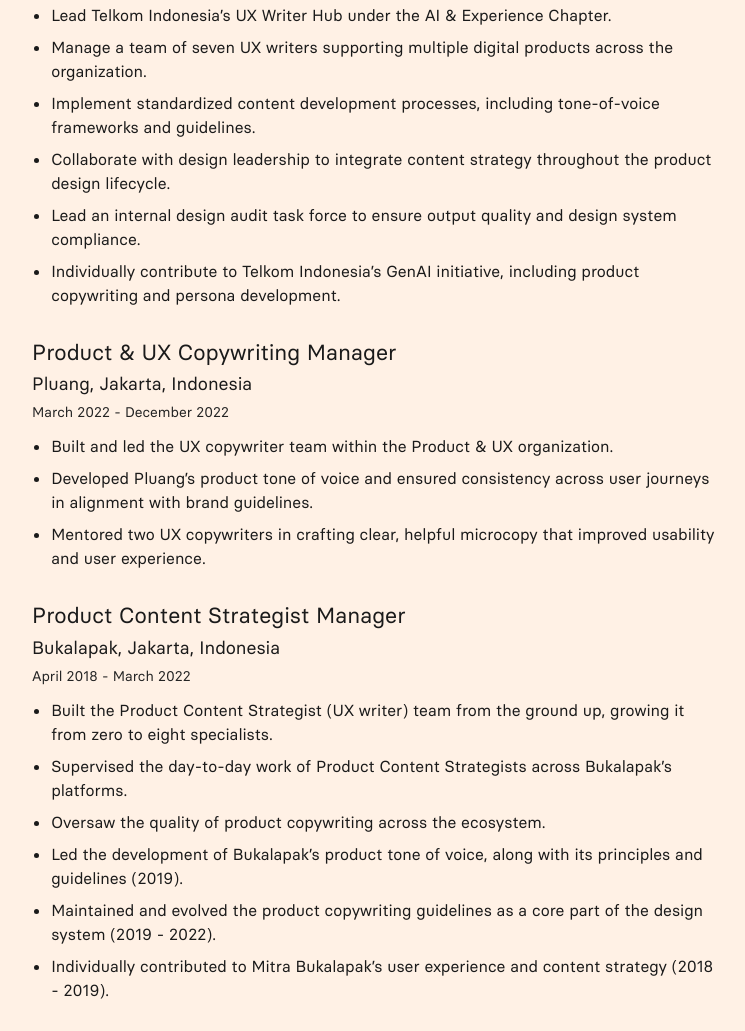
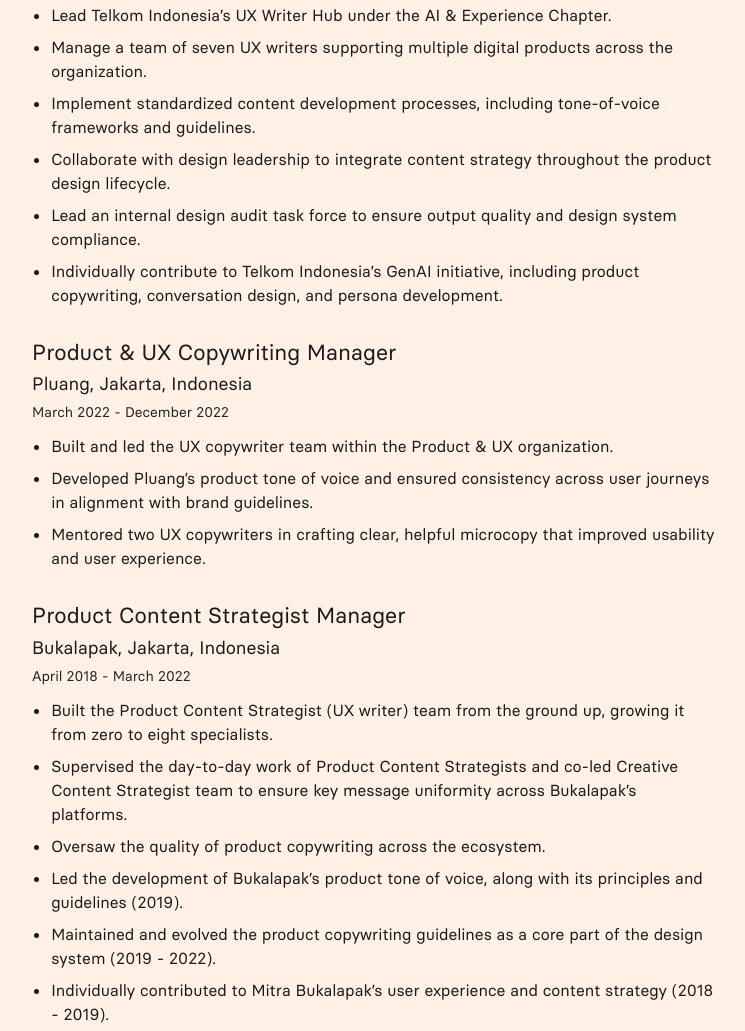
Before and after one commit to funkadr0me/funkadr0me.github.io, an Astro site: page /resume in a window 1280 px wide. Shown: the part 749-1780 px from the top of the page, without its empty margins (416-1161 px from the left). Built offline with nearby package versions, Linux system fonts and the light colour scheme; Astro itself is replaced by a stand-in of ours.

Commit message:
Update two resume bullets: conversation design, Creative Content Strategist team
The Telkom GenAI bullet now names conversation design, and the Bukalapak
supervision bullet covers co-leading the Creative Content Strategist team.
PDF reprinted. CLAUDE.md now says the hero Resume button opens /resume/.

Co-Authored-By: Claude Sonnet 5.5 <noreply@anthropic.com>

```diff
--- a/src/content/resume.json
+++ b/src/content/resume.json
@@ -15,7 +15,7 @@
         "Implement standardized content development processes, including tone-of-voice frameworks and guidelines.",
         "Collaborate with design leadership to integrate content strategy throughout the product design lifecycle.",
         "Lead an internal design audit task force to ensure output quality and design system compliance.",
-        "Individually contribute to Telkom Indonesia’s GenAI initiative, including product copywriting and persona development."
+        "Individually contribute to Telkom Indonesia’s GenAI initiative, including product copywriting, conversation design, and persona development."
       ]
     },
     {
@@ -36,7 +36,7 @@
       "dates": "April 2018 - March 2022",
       "bullets": [
         "Built the Product Content Strategist (UX writer) team from the ground up, growing it from zero to eight specialists.",
-        "Supervised the day-to-day work of Product Content Strategists across Bukalapak’s platforms.",
+        "Supervised the day-to-day work of Product Content Strategists and co-led Creative Content Strategist team to ensure key message uniformity across Bukalapak’s platforms.",
         "Oversaw the quality of product copywriting across the ecosystem.",
         "Led the development of Bukalapak’s product tone of voice, along with its principles and guidelines (2019).",
         "Maintained and evolved the product copywriting guidelines as a core part of the design system (2019 - 2022).",
```
Also changed, not shown: CLAUDE.md (+1 -1 lines), 1 other file.
